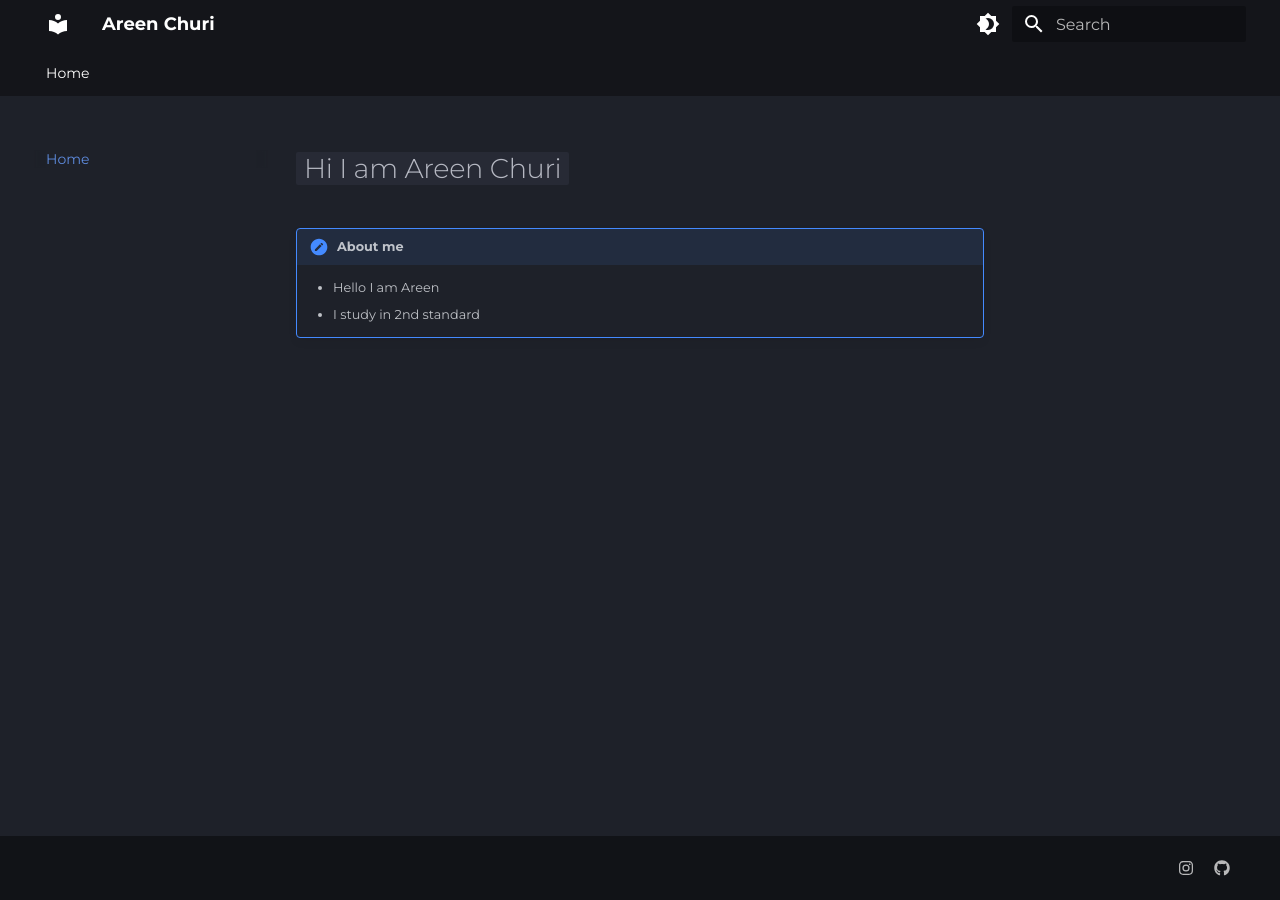
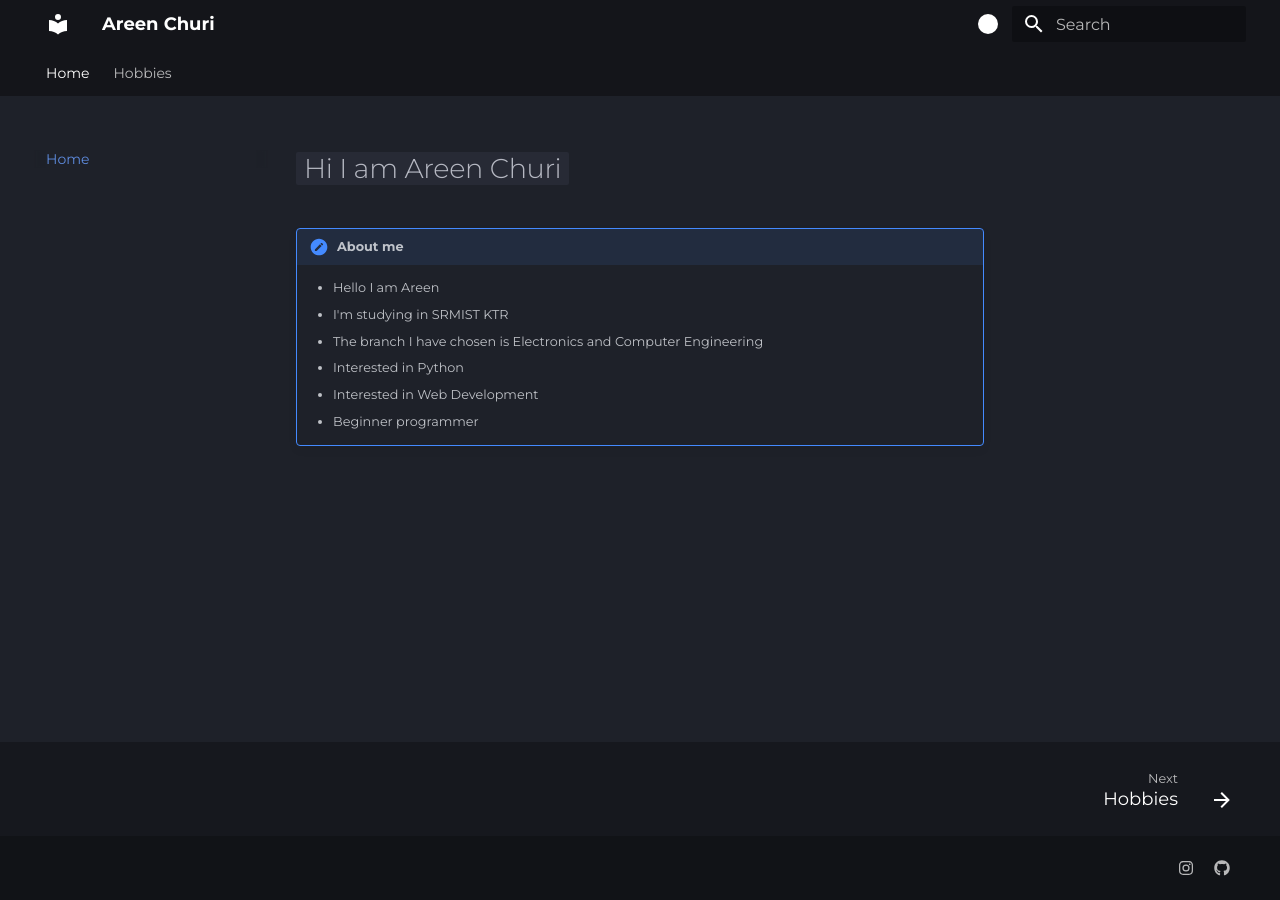
Before and after one commit to Areen-Churi/areen-churi.github.io, an MkDocs documentation site: the page built from docs/index.md, in a window 1280 px wide. Built offline with MkDocs 1.6.1 and Material for MkDocs 9.7.7, drawn with Linux system fonts in a browser that asks for light colours.

Commit message:
Added hobbies

```diff
--- a/docs/index.md
+++ b/docs/index.md
@@ -1,4 +1,8 @@
 # `Hi I am Areen Churi`
 !!! note "About me"
 	- Hello I am Areen
-	- I study in 2nd standard
+	- I'm studying in SRMIST KTR
+	- The branch I have chosen is Electronics and Computer Engineering
+	- Interested in Python
+	- Interested in Web Development
+	- Beginner programmer
--- a/mkdocs.yml
+++ b/mkdocs.yml
@@ -2,6 +2,7 @@ site_name: "Areen Churi"
 site_url: "https://areenchuri.github.io"
 nav:
   - Home: index.md
+  - Hobbies: hobbies.md
 
 theme:
   name: material
@@ -14,13 +15,13 @@ theme:
     - scheme: slate
       primary: black
       toggle:
-        icon: material/brightness-4
+        icon: material/brightness-1
         name: Switch to light mode
 
     # Palette toggle for light mode
     - scheme: default
       toggle:
-        icon: material/brightness-7
+        icon: material/brightness-5
         name: Switch to dark mode
 
   font:
```
Also changed, not shown: docs/hobbies.md (added, +8 -0 lines).
